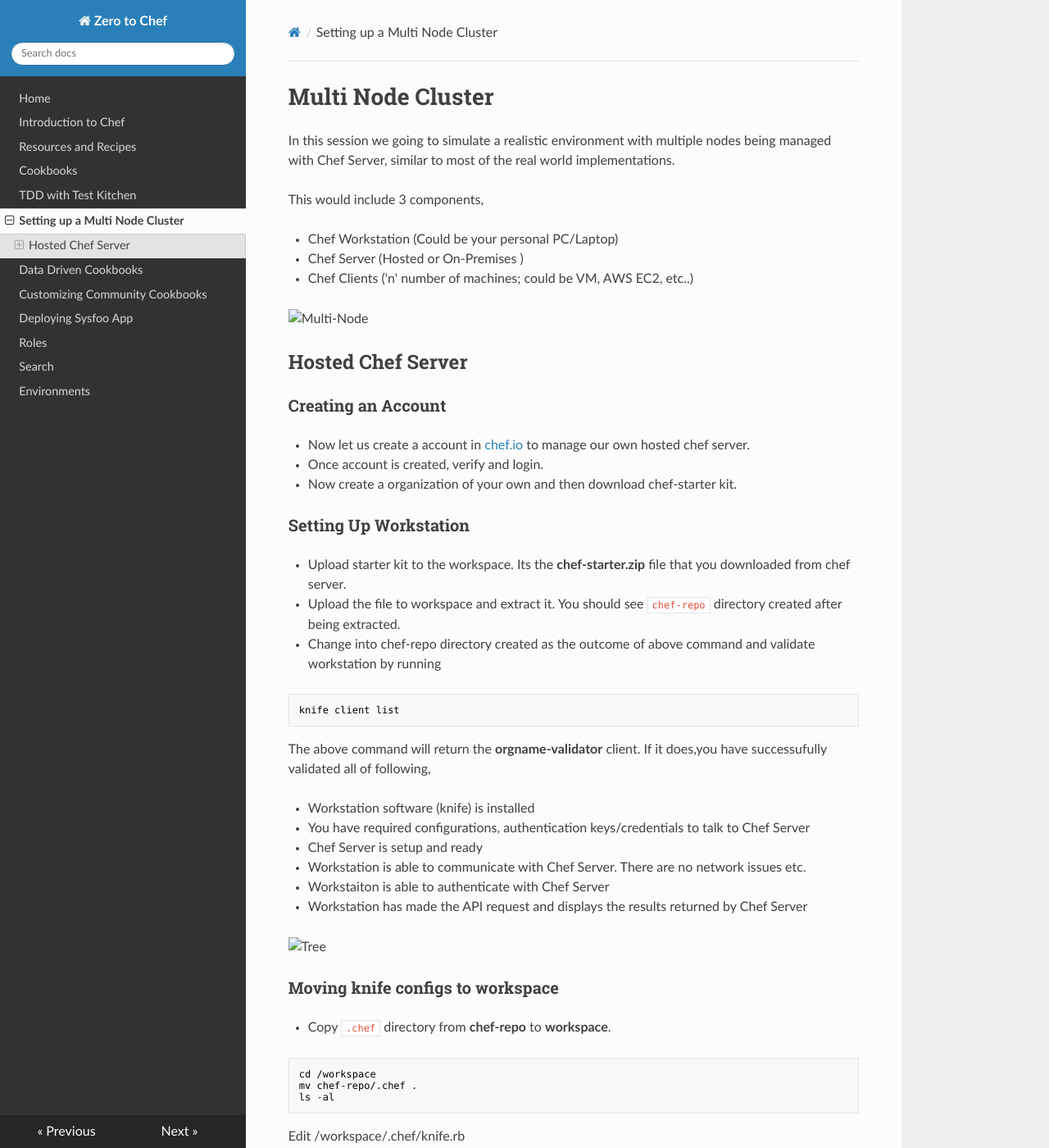
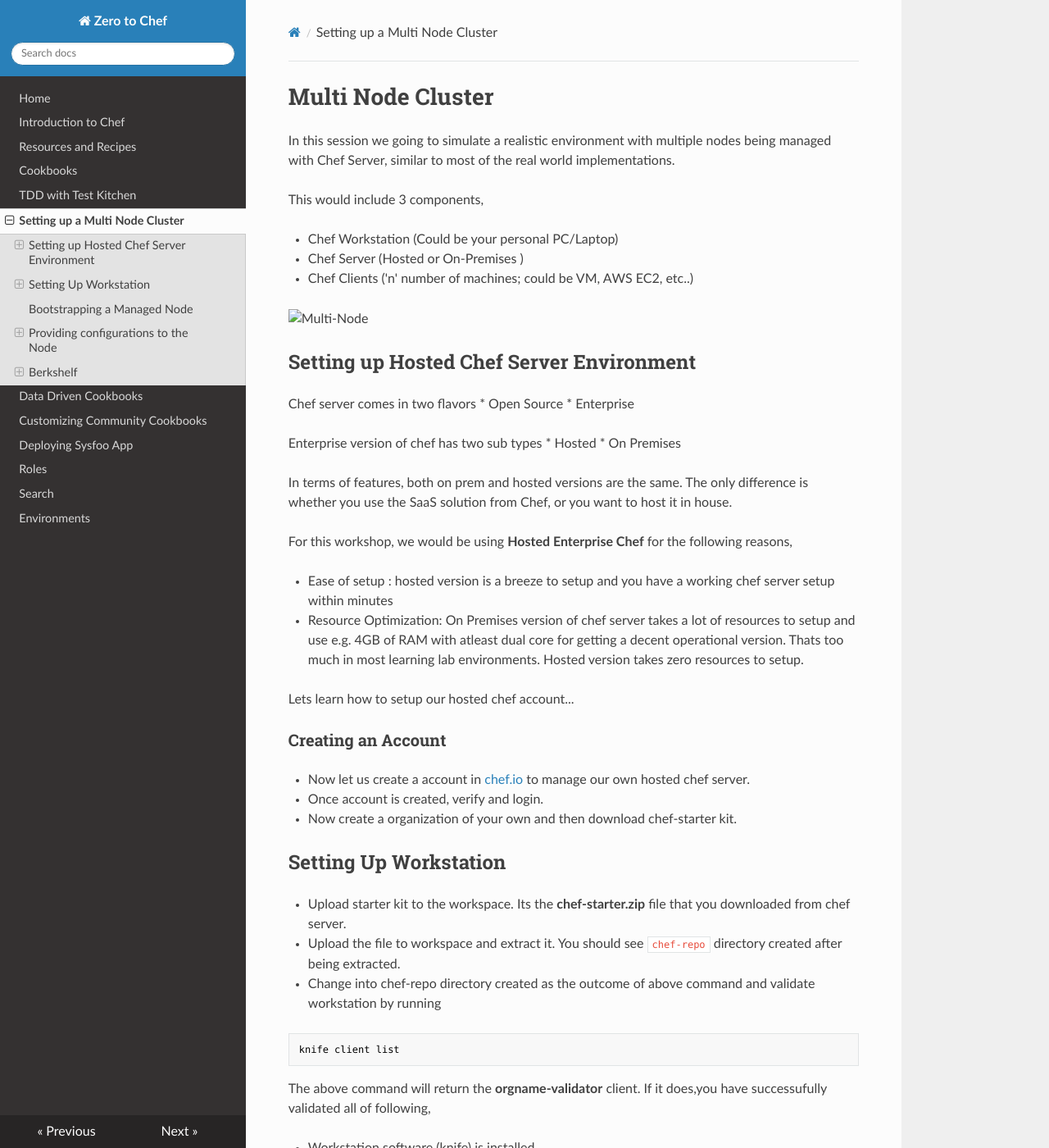
Before and after one commit to schoolofdevops/zero-to-chef, an MkDocs documentation site: the page built from chapters/06_multi_node_cluster_setup.md, in a window 1280 px wide and 1400 px high. Shown: the whole window at 82% size. Built offline with MkDocs 1.6.1, drawn with Linux system fonts in a browser that asks for light colours; nearby versions of some CDN libraries; old or Windows-style settings are respelled for this version of MkDocs; some of the changed text lies outside the part shown.

Commit message:
updated multi node cluster chapter with additional description, redid the h2

````diff
--- a/chapters/06_multi_node_cluster_setup.md
+++ b/chapters/06_multi_node_cluster_setup.md
@@ -10,7 +10,25 @@
 
 ![Multi-Node](images/pictures/M2_1.png)
 
-## Hosted Chef Server
+## Setting up Hosted Chef Server Environment
+
+Chef server comes in two flavors
+  * Open Source
+  * Enterprise
+
+Enterprise version of chef has two sub types
+  * Hosted
+  * On Premises
+
+In terms of features, both on prem and hosted versions are the same. The only difference is whether you use the SaaS solution from Chef, or you want to host it in house.
+
+For this workshop, we would be using **Hosted Enterprise Chef** for the following reasons,
+
+  * Ease of setup : hosted version is a breeze to setup and you have a working chef server setup within minutes
+  * Resource Optimization: On Premises version of chef server takes a lot of resources to setup and use e.g. 4GB of RAM with atleast dual core for getting a decent operational version. Thats too much in most learning lab environments. Hosted version takes zero resources to setup.
+
+Lets learn how to setup our hosted chef account...
+
 
 ### Creating an Account
 
@@ -18,7 +36,7 @@
 - Once account is created, verify and login.
 - Now create a organization of your own and then download chef-starter kit.
 
-### Setting Up Workstation
+## Setting Up Workstation
 
 - Upload  starter kit to the workspace. Its the **chef-starter.zip** file that you downloaded from chef server.
 - Upload the file to workspace and extract it. You should see `chef-repo` directory created after being extracted.
@@ -44,37 +62,17 @@
 - Copy `.chef` directory from **chef-repo** to **workspace**.
 
 ```console
-cd /workspace
-mv chef-repo/.chef .
-ls -al
-```
 
-
-Edit /workspace/.chef/knife.rb
-and update cookbook_path from
-
-```
-cookbook_path  ["#{current_dir}/../cookbooks"]
-
-```
-to
-
-```
-cookbook_path       ["cookbooks"]
+mv /workspace/chef-repo/.chef  /workspace
 
 ```
 
-Change into chapter6/sysfoo and validate
+Alternately you could also create a symbolic link/symlink.
 
-```
-cd /workspace/chapter6/sysfoo
-
-knife client list
-```
 
 From here on all  `knife` commands work from any subdirectory of /workspace.
 
-### Bootstrapping a Managed Node
+## Bootstrapping a Managed Node
 
 - Now run `knife client list` to get the list of client associated with the hosted chef-server.
 - In our case we don't have any client as of now, so lets start adding nodes by using `knife bootstrap` command.
@@ -113,10 +111,30 @@
 knife node show app1
 ```
 
-### Providing configurations to the Node
-Change into chef-sysfoo directory on workstation.
+## Providing configurations to the Node
 
-Upload initial cookbooks
+To provide configurations, you would need to upload the cookbooks to chef server and set the run list.
+
+Before we do so, we also need to updated the path where knife would look in to find the cookbooks.
+
+Edit /workspace/.chef/knife.rb
+and update cookbook_path from
+
+```
+cookbook_path  ["#{current_dir}/../cookbooks"]
+
+```
+to
+
+```
+cookbook_path       ["cookbooks"]
+
+```
+
+
+Change into chapter6/sysfoo directory on workstation.
+
+Upload the  cookbooks that we created and tested locally earlier.
 
 ```
 knife cookbook upload java tomcat
@@ -155,7 +173,7 @@
 Did chef-client cookbook get uploaded successfully?   If not, observe the error and try to deduct the root cause.
 
 
-### Berkshelf
+## Berkshelf
 
 Berkshelf is a dependency manager for Chef cookbooks. With it, you can easily depend on community cookbooks and have them safely included in your workflow. You can also ensure that your CI systems reproducibly select the same cookbook versions, and can upload and bundle cookbook dependencies without needing a locally maintained copy. Berkshelf is included in the Chef Development Kit.
 
@@ -179,9 +197,24 @@
 knife node run_list add app1 "recipe[chef-client]"
 ```
 
+To apply this recipe, login to **node1** and run chef client as,
+
+```
+ssh devops@node1
+sudo chef-client
+```
 
 
-#### Providing Run List at the Bootstrap time
+#### Providing run list while bootstrapping
+
+For node1, we did the following,
+  * Bootstrapped the node
+  * Defined run list
+  * Logged in to the node and run chef-client
+
+For initial node this was needed as you  are learning to apply one concept at a time, and you did not have the cookbooks uploaded on the server. Now that its all ready, you could combine these operations into one by defining the run list, right at the bootstrap time.
+
+Lets bootstrap **node2** this time with tomcat and java configs
 
 ```console
 knife bootstrap node2 -x devops --sudo -N app2 -r "recipe[tomcat],recipe[chef-client]"
````
